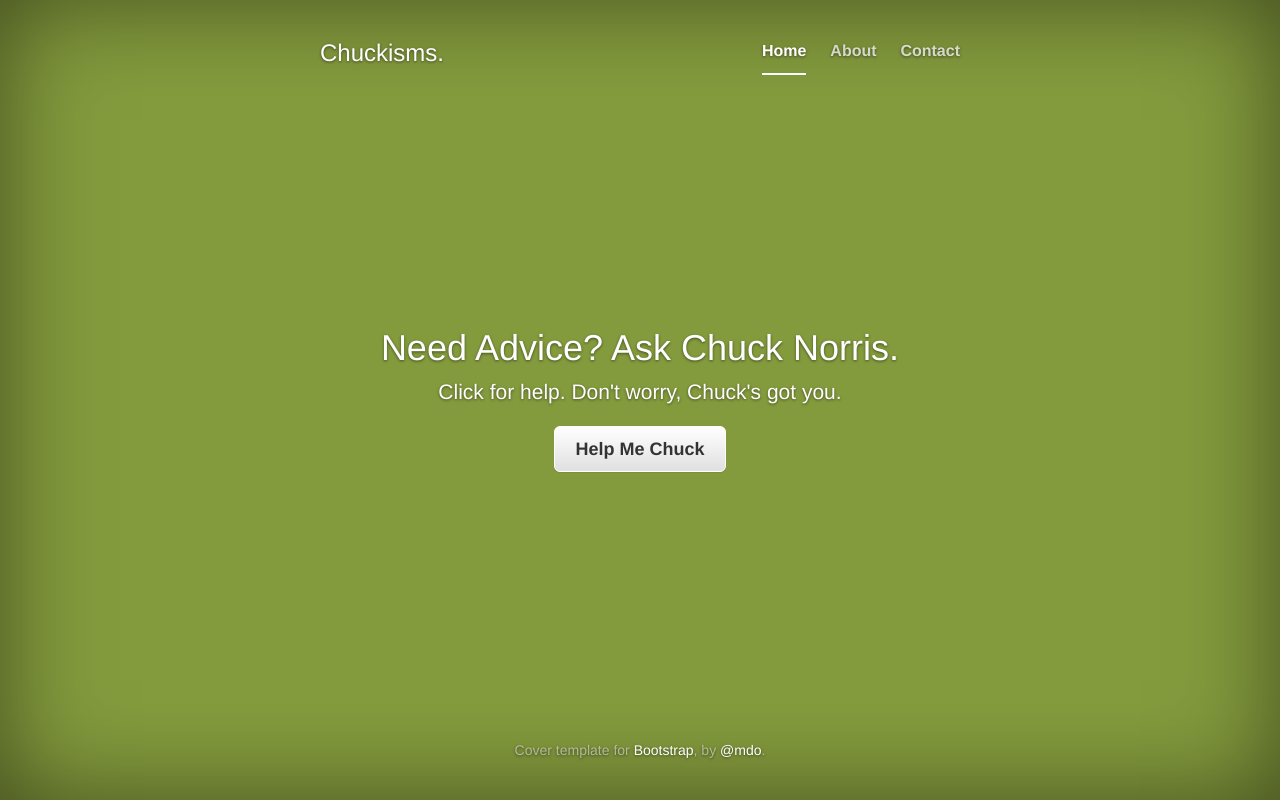
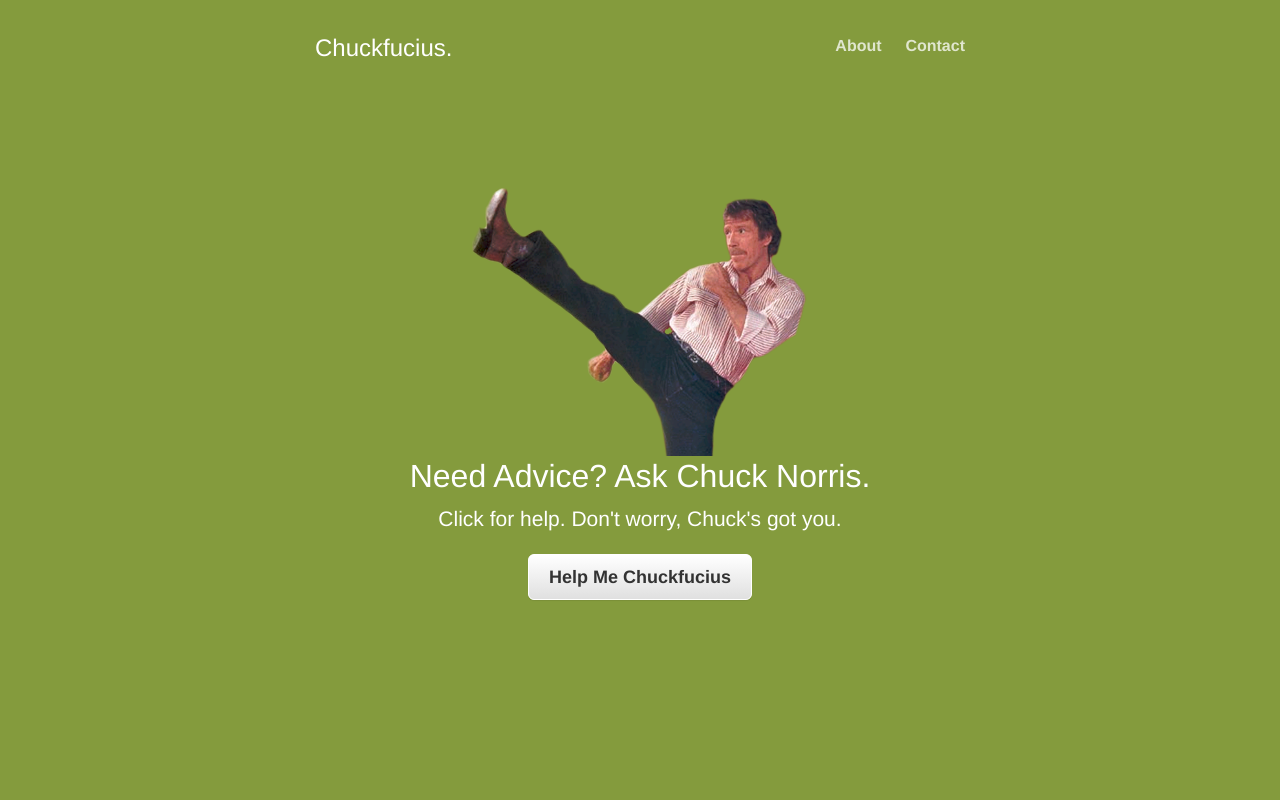
Before and after one commit to jocelynalsdorf/chuckfucius, a plain HTML site: page index.html in a window 1280 px wide. Drawn offline with nearby package versions, Linux system fonts and the light colour scheme.

Commit message:
remove text-shadows and alter padding for more breathability

```diff
--- a/app.css
+++ b/app.css
@@ -32,7 +32,7 @@ body {
 body {
   color: #fff;
   text-align: center;
-  text-shadow: 0 1px 3px rgba(0,0,0,.5);
+  /*text-shadow: 0 1px 3px rgba(0,0,0,.5);*/
 }
 
 /* Extra markup and styles for table-esque vertical and horizontal centering */
@@ -41,8 +41,8 @@ body {
   width: 100%;
   height: 100%; /* For at least Firefox */
   min-height: 100%;
-  -webkit-box-shadow: inset 0 0 100px rgba(0,0,0,.5);
-          box-shadow: inset 0 0 100px rgba(0,0,0,.5);
+  /*-webkit-box-shadow: inset 0 0 100px rgba(0,0,0,.5);
+          box-shadow: inset 0 0 100px rgba(0,0,0,.5);*/
 }
 .site-wrapper-inner {
   display: table-cell;
@@ -55,7 +55,7 @@ body {
 
 /* Padding for spacing */
 .inner {
-  padding: 30px;
+  padding: 25px;
 }
 
 
@@ -125,6 +125,7 @@ body {
 .mastfoot {
   color: #999; /* IE8 proofing */
   color: rgba(255,255,255,.5);
+  margin-bottom: 30px;
 }
 
 
@@ -161,3 +162,18 @@ body {
     width: 700px;
   }
 }
+
+/*---------my changes ------*/
+.chuck {
+  padding-top: 7px;
+  height: 90%;
+}
+.quote {
+  font-size:20px;
+  color: #222;
+  -webkit-font-smoothing: antialiased;
+}
+h1.cover-heading {
+  margin-top:3px;
+  font-size:32px;
+}
--- a/chuck.js
+++ b/chuck.js
@@ -9,7 +9,7 @@ $(document).ready(function(){
       var items = [];
       $.each (data, function( key, val){
         items.push(data);
-        $(".quote-text").html('<p>' + data.value.joke + '</p>');
+        $(".quote-text").html('<p class="quote">' + data.value.joke + '</p>');
       });
 
 
--- a/index.html
+++ b/index.html
@@ -21,10 +21,9 @@
 
           <div class="masthead clearfix">
             <div class="inner">
-              <h3 class="masthead-brand">Chuckisms.</h3>
+              <h3 class="masthead-brand">Chuckfucius.</h3>
               <nav>
                 <ul class="nav masthead-nav">
-                  <li class="active"><a href="#">Home</a></li>
                   <li><a href="#">About</a></li>
                   <li><a href="#">Contact</a></li>
                 </ul>
@@ -33,10 +32,11 @@
           </div>
 
           <div class="inner cover">
+          <img class="chuck" src="chuck.png" alt="chuck-kicking"/>
             <h1 class="cover-heading">Need Advice? Ask Chuck Norris.</h1>
             <p class="lead">Click for help. Don't worry, Chuck's got you.</p>
             <p class="lead">
-              <a href="#" class="btn btn-lg btn-default" id="quote-btn">Help Me Chuck</a>
+              <a href="#" class="btn btn-lg btn-default" id="quote-btn">Help Me Chuckfucius</a>
             </p>
             <div class="quote-text"></div>
           </div>
@@ -44,7 +44,7 @@
 
           <div class="mastfoot">
             <div class="inner">
-              <p>Cover template for <a href="http://getbootstrap.com">Bootstrap</a>, by <a href="https://twitter.com/mdo">@mdo</a>.</p>
+
             </div>
           </div>
 
```
Also changed, not shown: chuck.png (added).
